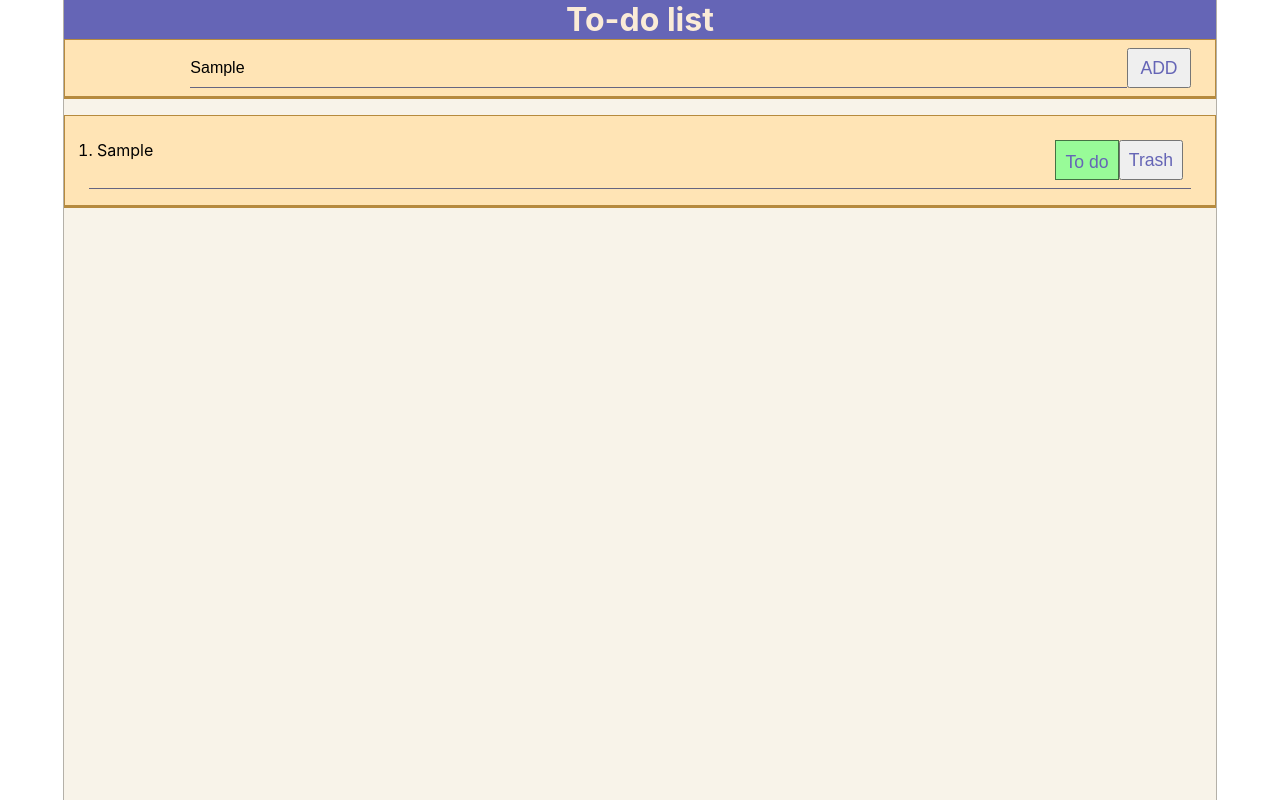
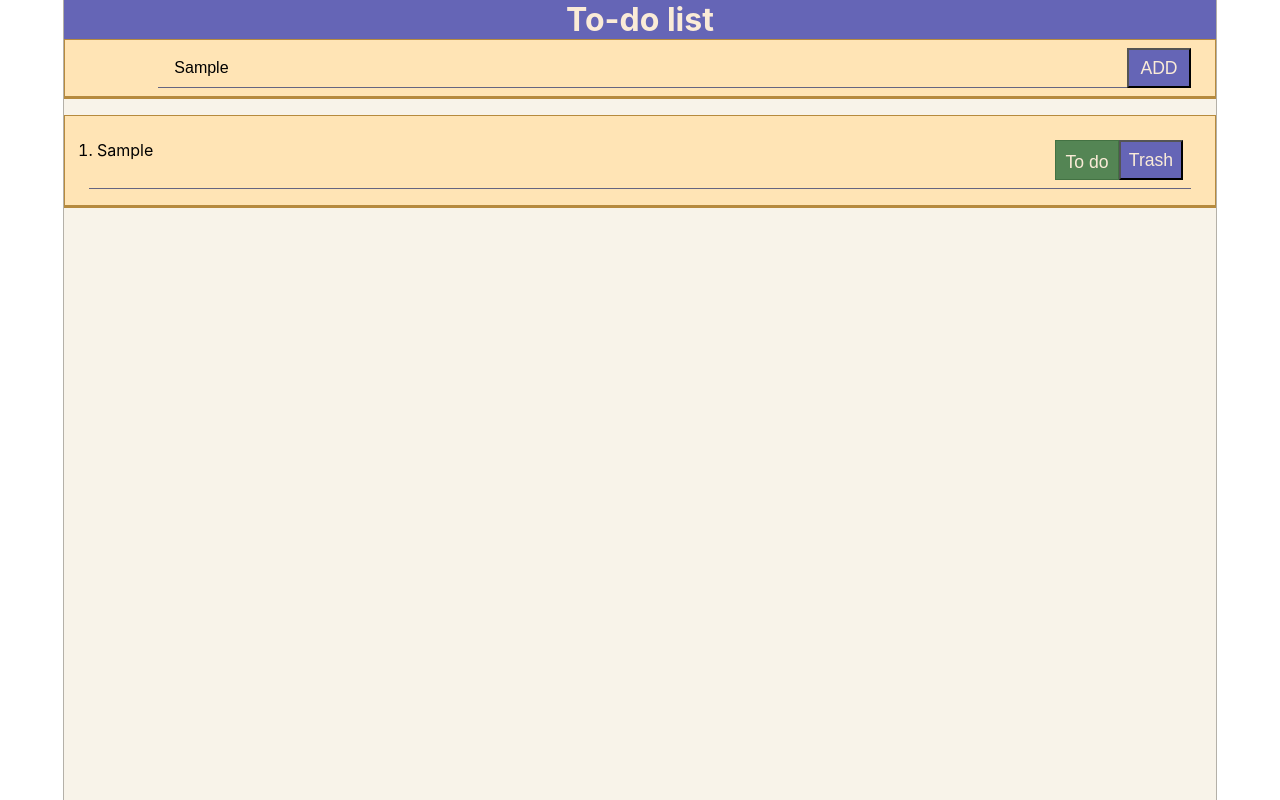
Before and after one commit to llianand94/practic-todo, a React (Create React App) app: page / in a window 1280 px wide. Both pictures are taken after typing "Sample" into the empty fields and a click on the button "ADD". Built offline with nearby package versions, Linux system fonts and the light colour scheme.

Commit message:
Fix initial value and render conditions

```diff
--- a/src/common/styles/_templates.scss
+++ b/src/common/styles/_templates.scss
@@ -2,6 +2,7 @@
 %buttons{
   height: 2.5rem;
   width: 4rem;
+  background-color: var.$headerBgColor;
   font-size: 1.1rem;
   color: var.$headerColor;
   cursor: pointer;
--- a/src/common/styles/_variables.scss
+++ b/src/common/styles/_variables.scss
@@ -1,4 +1,5 @@
-$headerColor: #6565b6;
+$headerBgColor: #6565b6;
+$headerColor: antiquewhite;
 $pageBgColor: #f8f3e9;
 $pageBorder: 1px solid #b4b0a8;
 $formBgColor: moccasin;
--- a/src/components/Todo/Todo.module.scss
+++ b/src/components/Todo/Todo.module.scss
@@ -17,7 +17,7 @@
 .header{
   margin-top: 0;
   margin-bottom: 0;
-  background-color: var.$headerColor;;
+  background-color: var.$headerBgColor;
   text-align: center;
-  color: antiquewhite;
+  color: var.$headerColor;
 }
--- a/src/components/Todo/index.js
+++ b/src/components/Todo/index.js
@@ -5,11 +5,7 @@ import TodoList from '../TodoList';
 import styles from './Todo.module.scss'
 
 const Todo = () => {
-  const {tasks, setTasks, addTasks, setDone, deleteTask} = useTodo([{
-    id: Date.now(),
-    body: null,
-    isDone: false
-  }])
+  const {tasks, setTasks, addTasks, setDone, deleteTask} = useTodo()
 
   return (
 
--- a/src/components/TodoForm/TodoForm.module.scss
+++ b/src/components/TodoForm/TodoForm.module.scss
@@ -19,14 +19,15 @@
 .field{
   align-self: stretch;
   width: 85%;
-  padding: 0;
+  padding: 0 1rem;
+
   border: none;
   border-bottom: 1px solid var.$formBorderColor;
   background-color: var.$formBgColor;
   font-size: 1rem;
   &::placeholder{
     font-size: 1rem;
-    color: var.$headerColor;
+    color: var.$headerBgColor;
   }
 }
 .error{
--- a/src/components/TodoForm/index.js
+++ b/src/components/TodoForm/index.js
@@ -8,7 +8,7 @@ const TodoForm = (props) => {
   return (
     <Formik initialValues={{ body: "" }} onSubmit={props.addTasks} validationSchema={todoScheme}>
       <Form className={styles.container}>
-        <Field className={styles.field} name="body" placeholder='Enter anyone task'/>
+        <Field className={styles.field} name="body" placeholder='Enter any task'/>
         <ErrorMessage className={styles.error} name="body" component="span"></ErrorMessage>
         <button type="submit">Add</button>
       </Form>
--- a/src/components/TodoList/TodoList.module.scss
+++ b/src/components/TodoList/TodoList.module.scss
@@ -20,7 +20,7 @@
   line-height: 2.5rem;
   vertical-align: middle;
   border: 1px solid rgb(67, 114, 67);
-  background-color: palegreen;
+  background-color: rgb(84, 133, 84);
   @extend %buttons;
 }
 .delete{
--- a/src/hooks/useTodo.js
+++ b/src/hooks/useTodo.js
@@ -1,7 +1,11 @@
 import React, { useState } from 'react';
 
-const useTodo = (initialValues) => {
-  const [tasks, setTasks] = useState([...initialValues]);
+const useTodo = () => {
+  const [tasks, setTasks] = useState([{
+    id: Date.now(),
+    body: null,
+    isDone: false
+  }]);
   return {
     tasks,
     setTasks,
```
